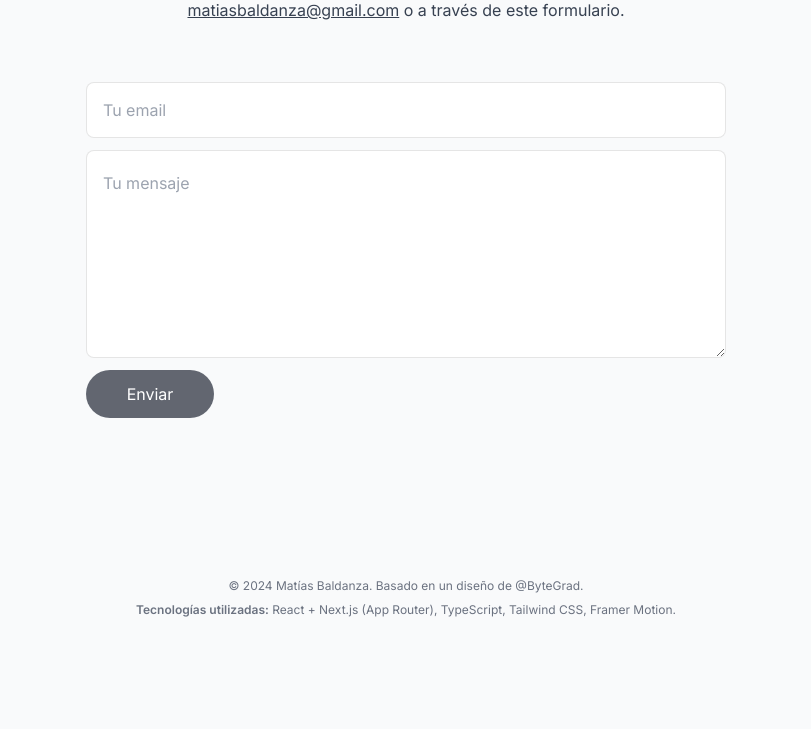
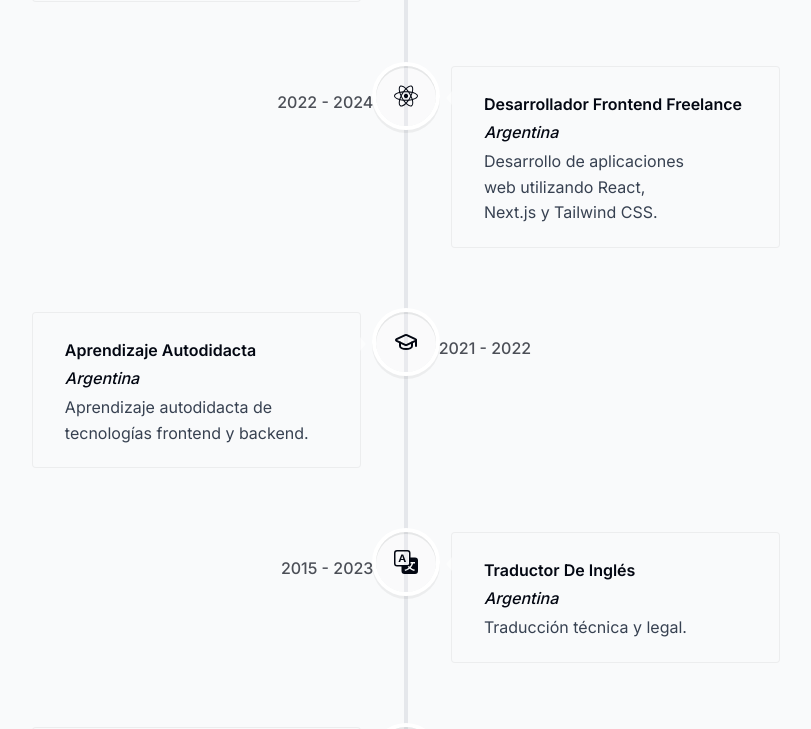
Before and after one commit to matiasbaldanza/portfolio-motion-taller, a Next.js app: page / in a window 1280 px wide. Shown: the part 3523-4252 px from the top of the page, without its empty margins (234-1045 px from the left). Before the commit the page ends 4181 px from the top, so only its background shows below. Built offline with nearby package versions, Linux system fonts and the light colour scheme.

Commit message:
feat: Experience section (not animated)

```diff
--- a/components/Experience.tsx
+++ b/components/Experience.tsx
@@ -1,13 +1,66 @@
+"use client"
+
 import React from 'react'
 import SectionContainer from '@/components/SectionContainer'
 
+import { experiencesData } from '@/lib/data'
+
+import {
+  VerticalTimeline,
+  VerticalTimelineElement,
+} from "react-vertical-timeline-component"
+import "react-vertical-timeline-component/style.min.css"
+// useTheme needed to apply theme to timeline component
+import { useTheme } from '@/context/ThemeContext'
+
 export default function Experience() {
+  const { theme } = useTheme()
   return (
     <SectionContainer
       heading="Experiencia"
       id="experience"
-      className="flex flex-col px-4 sm:px-10 gap-4 [&>*]:text-balance [&>*]:leading-8"
+      className="flex flex-col px-4 sm:px-10 gap-4 [&>*]:text-balance [&>*]:leading-8 md:max-w-5xl"
     >
+      {/* VerticalTimeline can be animated with the prop animate={true} */}
+      <VerticalTimeline lineColor="" animate={false}>
+        {Object.values(experiencesData)
+          // TODO: Add a selector to reverse sort by date
+          // TODO: Add a filter to select work by skills/technologies
+          // .sort((a, b) => a.date.localeCompare(b.date))
+          .map((item, index) => (
+            <React.Fragment key={index}>
+              <VerticalTimelineElement
+                contentStyle={{
+                  background:
+                    theme === "light" ? "#f3f4f6" : "rgba(255, 255, 255, 0.05)",
+                  boxShadow: "none",
+                  border: "1px solid rgba(0, 0, 0, 0.05)",
+                  textAlign: "left",
+                  padding: "1.3rem 2rem",
+                }}
+                contentArrowStyle={{
+                  borderRight:
+                    theme === "light"
+                      ? "0.4rem solid #9ca3af"
+                      : "0.4rem solid rgba(255, 255, 255, 0.5)",
+                }}
+                date={item.date}
+                icon={item.icon}
+                iconStyle={{
+                  background:
+                    theme === "light" ? "white" : "rgba(255, 255, 255, 0.15)",
+                  fontSize: "1.5rem",
+                }}
+              >
+                <h3 className="font-semibold capitalize text-balance">{item.title}</h3>
+                <p className="font-light italic !mt-0">{item.location}</p>
+                <p className="!mt-1 !font-normal text-gray-700 dark:text-white/75 text-balance">
+                  {item.description}
+                </p>
+              </VerticalTimelineElement>
+            </React.Fragment>
+          ))}
+      </VerticalTimeline>
     </SectionContainer>
   )
 }
--- a/lib/data.ts
+++ b/lib/data.ts
@@ -2,6 +2,8 @@ import React from 'react';
 
 import { FaChalkboardTeacher, FaReact } from 'react-icons/fa'
 import { LuGraduationCap } from 'react-icons/lu'
+import { MdOutlineSupport } from "react-icons/md"
+import { BsTranslate } from "react-icons/bs"
 
 import corpcommentImg from "@/public/project-thumb-corpcomment.png";
 import rmtdevImg from "@/public/project-thumb-rmtdev.png";
@@ -78,19 +80,19 @@ export const projectsData = [
 
 export const experiencesData = [
   {
-    title: "Soporte Técnico y Sysadmin",
-    company: "Generación WiFi",
+    title: "Technical Content Creator",
+    company: "DonWeb",
     location: "Argentina",
-    description: "Responsable de servicio técnico y sysadmin (Windows Server y Linux).",
-    date: "2004 - 2017",
-    icon: React.createElement(LuGraduationCap),
+    description: "Creación de contenido técnico y talleres sobre devops, CI/CD, Docker, Linux, Frontend, Backend, etc.",
+    date: "2024 - actualidad",
+    icon: React.createElement(FaChalkboardTeacher),
   },
   {
-    title: "Traductor de Inglés",
+    title: "Desarrollador Frontend Freelance",
     company: "Freelance",
     location: "Argentina",
-    description: "Traducción técnica y legal.",
-    date: "2015 - 2023",
+    description: "Desarrollo de aplicaciones web utilizando React, Next.js y Tailwind CSS.",
+    date: "2022 - 2024",
     icon: React.createElement(FaReact),
   },
   {
@@ -102,20 +104,20 @@ export const experiencesData = [
     icon: React.createElement(LuGraduationCap),
   },
   {
-    title: "Desarrollador Frontend Freelance",
+    title: "Traductor de Inglés",
     company: "Freelance",
     location: "Argentina",
-    description: "Desarrollo de aplicaciones web utilizando React, Next.js y Tailwind CSS.",
-    date: "2022 - 2024",
-    icon: React.createElement(FaReact),
+    description: "Traducción técnica y legal.",
+    date: "2015 - 2023",
+    icon: React.createElement(BsTranslate),
   },
   {
-    title: "Technical Content Creator",
-    company: "DonWeb",
+    title: "Soporte Técnico y Sysadmin",
+    company: "Generación WiFi",
     location: "Argentina",
-    description: "Creación de contenido técnico y talleres sobre devops, CI/CD, Docker, Linux, Frontend, Backend, etc.",
-    date: "2024 - actualidad",
-    icon: React.createElement(FaChalkboardTeacher),
+    description: "Responsable de servicio técnico y sysadmin (Windows Server y Linux).",
+    date: "2004 - 2017",
+    icon: React.createElement(MdOutlineSupport),
   },
 ] as const;
 
--- a/package.json
+++ b/package.json
@@ -22,7 +22,11 @@
     "react-dom": "18.3.1",
     "react-icons": "^5.3.0",
     "react-intersection-observer": "^9.13.1",
+    "react-vertical-timeline-component": "^3.6.0",
     "tailwindcss": "3.4.15",
     "typescript": "5.6.3"
+  },
+  "devDependencies": {
+    "@types/react-vertical-timeline-component": "^3.3.6"
   }
 }
```
Also changed, not shown: 1 other file (tests, documents, lock files or other folders).
